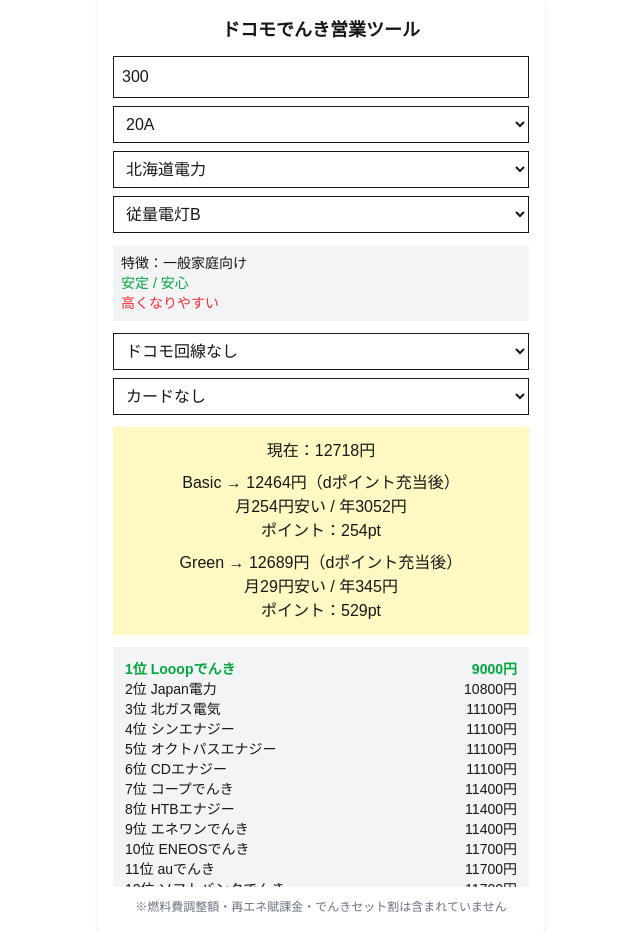
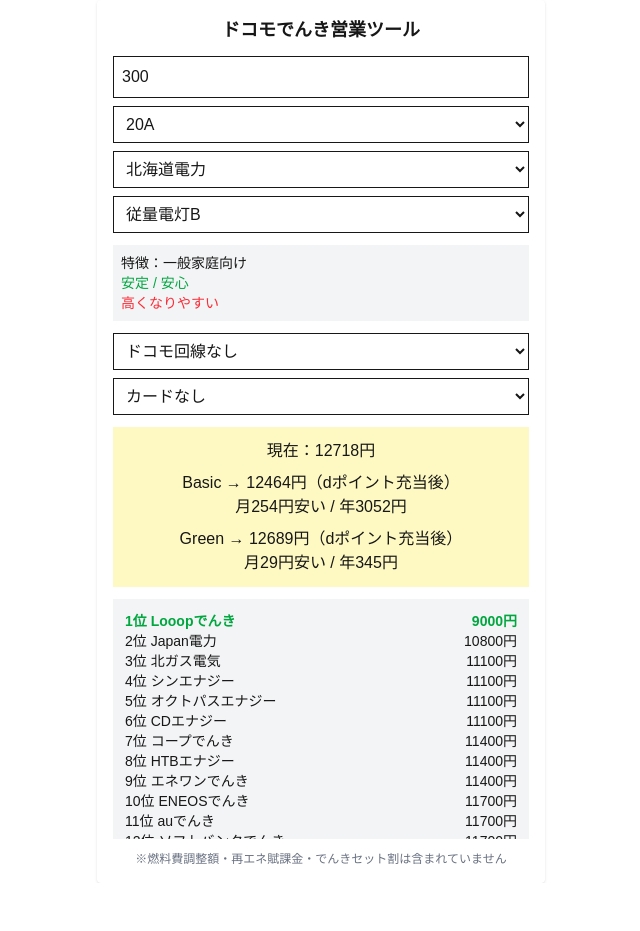
Before and after one commit to takahashikai919-art/electric-app, a Next.js app: page / in a window 1280 px wide. Shown: the whole page, without its empty margins (319-959 px from the left). After the commit the page ends 883 px from the top, so only its background shows below. Built offline with nearby package versions, Linux system fonts and the light colour scheme.

Commit message:
ドコモ独立計算＋ガスセット＋ランキング修正

```diff
--- a/app/page.tsx
+++ b/app/page.tsx
@@ -9,17 +9,22 @@
   const [company, setCompany] = useState("北海道電力");
   const [plan, setPlan] = useState("従量電灯B");
 
+  // 🔥 北電ベース（＝ドコモ計算用に固定）
+  const calcBaseHokuden = () => {
+    const base = {20:759,30:1138,40:1518,50:1897,60:2277}[amp] || 1138;
+    if (kwh <= 120) return base + kwh * 35;
+    if (kwh <= 300) return base + 120*35 + (kwh-120)*41;
+    return base + 120*35 + 180*41 + (kwh-300)*45;
+  };
+
+  const baseDocomo = calcBaseHokuden();
+
   // 🔥 電力会社データ
   const companies: any = {
     "北海道電力": [
       {
         name: "従量電灯B",
-        calc: () => {
-          const base = {20:759,30:1138,40:1518,50:1897,60:2277}[amp] || 1138;
-          if (kwh <= 120) return base + kwh * 35;
-          if (kwh <= 300) return base + 120*35 + (kwh-120)*41;
-          return base + 120*35 + 180*41 + (kwh-300)*45;
-        },
+        calc: calcBaseHokuden,
         feature: "一般家庭向け",
         pros: ["安定", "安心"],
         cons: ["高くなりやすい"]
@@ -36,27 +41,26 @@
       }
     ],
 
-    // 🔥 追加：北ガス ガスセット
     "北ガス電気": [
       {
         name: "従量電灯B",
         calc: () => kwh * 39,
-        feature: "標準プラン",
+        feature: "標準",
         pros: ["シンプル"],
-        cons: ["割引少なめ"]
+        cons: ["差が小さい"]
       },
       {
         name: "ガスセット",
-        calc: () => kwh * 37, // セット割想定
-        feature: "ガスとセットで割引",
-        pros: ["セット割で安い"],
-        cons: ["ガス契約必須"]
+        calc: () => kwh * 37,
+        feature: "ガスセット割",
+        pros: ["セットで安い"],
+        cons: ["ガス契約必要"]
       }
     ],
 
     "コープでんき": [
       {
-        name: "標準プラン",
+        name: "標準",
         calc: () => kwh * 38,
         feature: "安心重視",
         pros: ["信頼性"],
@@ -64,7 +68,6 @@
       }
     ],
 
-    // 簡易
     "Looopでんき": [{ name: "標準", calc: () => kwh * 30 }],
     "ENEOSでんき": [{ name: "標準", calc: () => kwh * 39 }],
     "楽天でんき": [{ name: "標準", calc: () => kwh * 40 }],
@@ -85,7 +88,7 @@
 
   const currentCost = selectedPlan.calc();
 
-  // 🔥 ドコモ
+  // 🔥 ドコモ（独立計算）
   let basicRate = 0.02;
   let greenRate = 0.04;
 
@@ -96,13 +99,13 @@
   if (card === "gold") greenRate += 0.01;
   if (card === "platinum") greenRate += 0.05;
 
-  const basicPoint = currentCost * basicRate;
-  const greenPoint = (currentCost + 500) * greenRate;
+  const basicPoint = baseDocomo * basicRate;
+  const greenPoint = (baseDocomo + 500) * greenRate;
 
-  const docomoBasic = currentCost - basicPoint;
-  const docomoGreen = currentCost + 500 - greenPoint;
+  const docomoBasic = baseDocomo - basicPoint;
+  const docomoGreen = baseDocomo + 500 - greenPoint;
 
-  // 🔥 ランキング用
+  // 🔥 ランキング
   const ranking = Object.keys(companies).map((c) => {
     const cheapest = Math.min(
       ...companies[c].map((p:any) => p.calc())
@@ -110,11 +113,10 @@
     return { name: c, cost: cheapest };
   });
 
-  // ドコモも追加
-  ranking.push({ name: "ドコモでんき Basic（ポイント充当後）", cost: docomoBasic });
-  ranking.push({ name: "ドコモでんき Green（ポイント充当後）", cost: docomoGreen });
+  ranking.push({ name: "ドコモBasic（ポイント充当後）", cost: docomoBasic });
+  ranking.push({ name: "ドコモGreen（ポイント充当後）", cost: docomoGreen });
 
-  const sorted = ranking.sort((a, b) => a.cost - b.cost);
+  const sorted = ranking.sort((a,b)=>a.cost-b.cost);
 
   return (
     <div className="p-4 max-w-md mx-auto bg-white rounded shadow">
@@ -177,24 +179,20 @@
           Basic → {docomoBasic.toFixed(0)}円（dポイント充当後）
           <br />
           月{(currentCost - docomoBasic).toFixed(0)}円安い / 年{((currentCost - docomoBasic)*12).toFixed(0)}円
-          <br />
-          ポイント：{basicPoint.toFixed(0)}pt
         </p>
 
         <p className="mt-2">
           Green → {docomoGreen.toFixed(0)}円（dポイント充当後）
           <br />
           月{(currentCost - docomoGreen).toFixed(0)}円安い / 年{((currentCost - docomoGreen)*12).toFixed(0)}円
-          <br />
-          ポイント：{greenPoint.toFixed(0)}pt
         </p>
 
       </div>
 
-      {/* 🔥 ランキング */}
+      {/* ランキング */}
       <div className="bg-gray-100 p-3 text-sm max-h-60 overflow-y-scroll">
-        {sorted.map((c, i) => (
-          <div key={i} className={`flex justify-between ${i===0 ? "font-bold text-green-600" : ""}`}>
+        {sorted.map((c,i)=>(
+          <div key={i} className={`flex justify-between ${i===0?"text-green-600 font-bold":""}`}>
             <span>{i+1}位 {c.name}</span>
             <span>{c.cost.toFixed(0)}円</span>
           </div>
--- /dev/null
+++ b/next.config.mjs
@@ -0,0 +1,6 @@
+/** @type {import('next').NextConfig} */
+const nextConfig = {
+  /* config options here */
+};
+
+export default nextConfig;
--- /dev/null
+++ b/pages/index.js
@@ -0,0 +1,3 @@
+export default function Home() {
+  return <h1>表示OK</h1>;
+}
```
Also changed, not shown: jsconfig.json (added, +7 -0 lines).
